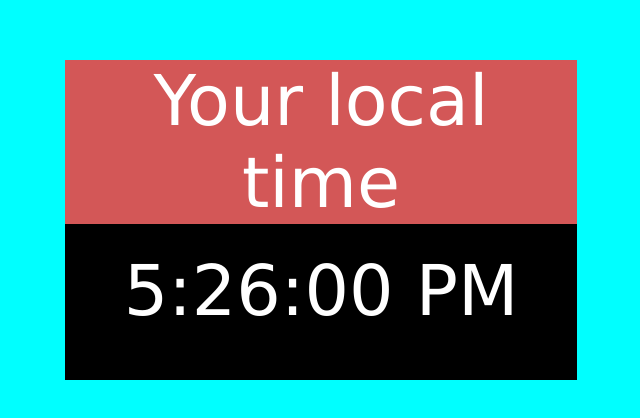
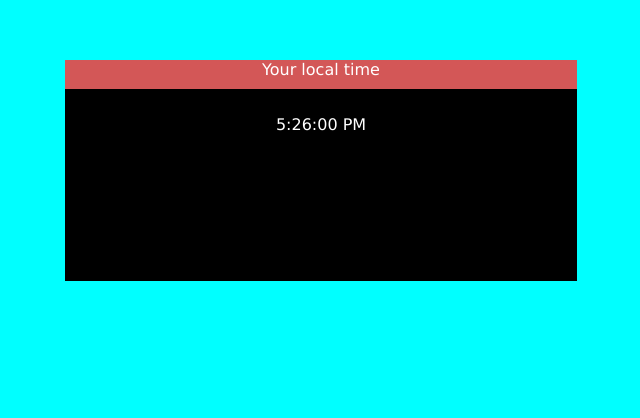
Before and after one commit to KaraBala10/Online_Clock, a plain HTML site: page index.html in a window 1280 px wide. Shown: the part 140-558 px from the top of the page, without its empty margins (263-903 px from the left). Drawn offline with Linux system fonts and the light colour scheme.

Commit message:
Update style.css

```diff
--- a/style.css
+++ b/style.css
@@ -11,15 +11,16 @@ body {
     background-color: rgb(211, 87, 87);
     text-align: center;
     color: rgb(255, 255, 255);
-    height: 30%;
+    height: 24%;
     width: 40%;
     margin: 15% 19% 35% 25%;
-    font-size: 70px;
+    font-size: auto;
     font-family: 'Lucida Sans', 'Lucida Sans Regular', 'Lucida Grande', 'Lucida Sans Unicode', Geneva, Verdana, sans-serif;
 }
 
 #clock {
     background-color: black;
-    height: 65%;
+    height: 100%;
     padding: 5%;
+    margin-top: 2%;
 }
```
